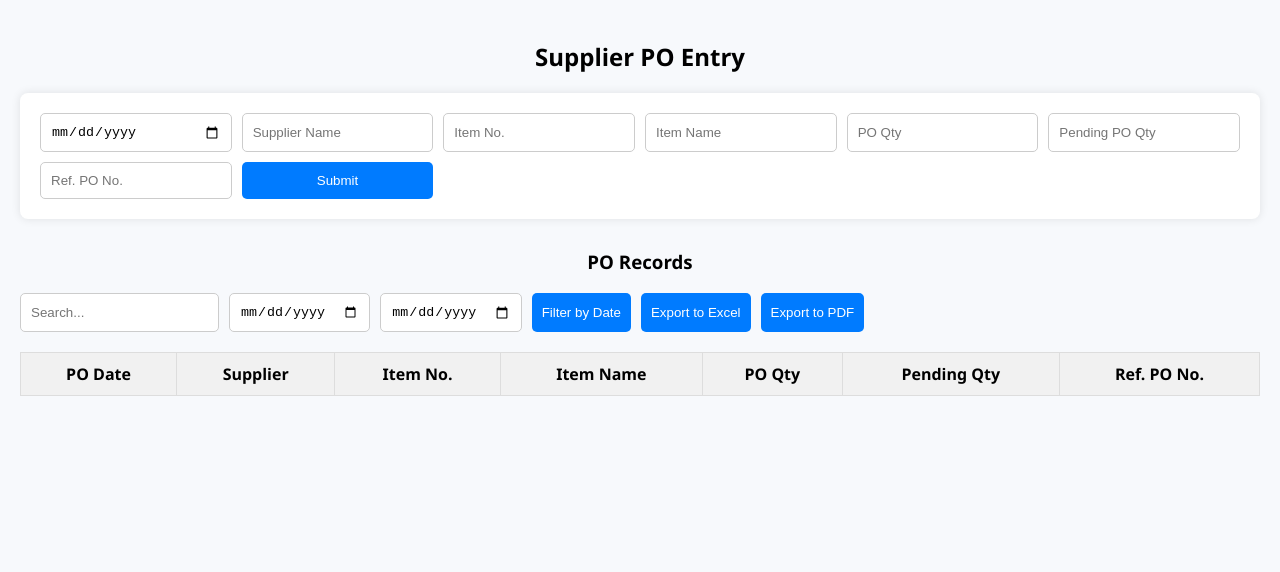
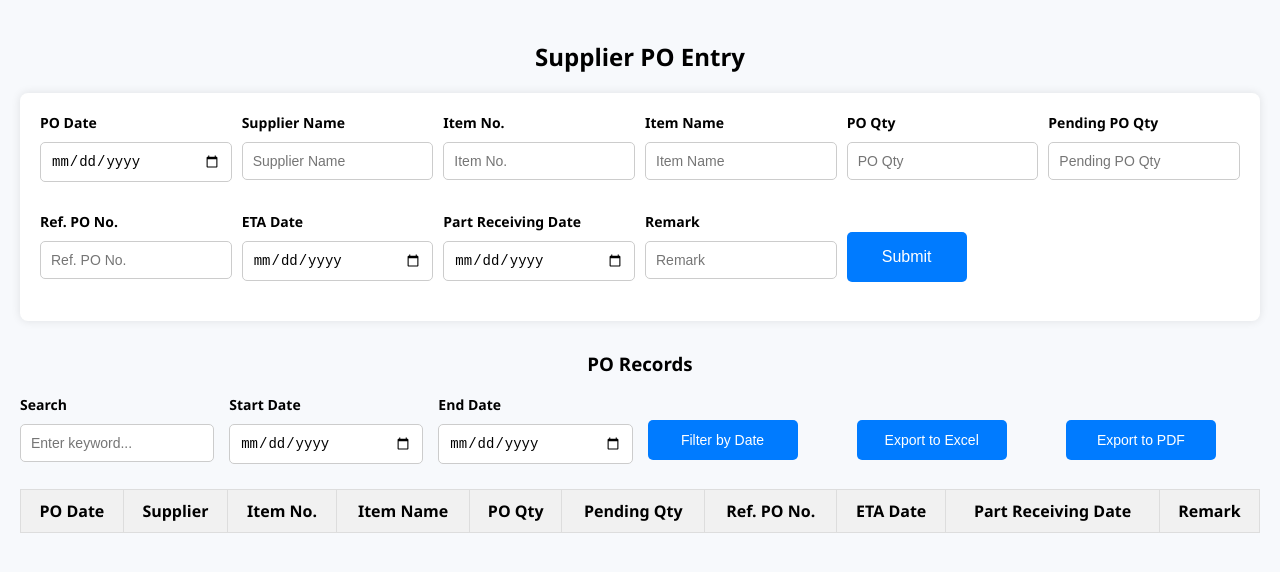
Before and after one commit to vedikagitproject/Supplier-Data-, a plain HTML site: page index.html in a window 1280 px wide. Drawn offline with nearby package versions, Linux system fonts and the light colour scheme; no server answers.

Commit message:
Add files via upload

```diff
--- a/index.html
+++ b/index.html
@@ -31,18 +31,37 @@
       grid-template-columns: repeat(auto-fit, minmax(180px, 1fr));
       margin-bottom: 30px;
     }
+.form-group {
+  margin-bottom: 15px;
+}
 
-    input, button {
+label {
+  font-weight: bold;
+  display: block;
+  margin-bottom: 5px;
+  font-size: 14px;
+}
+
+input {
+  width: 100%;
   padding: 10px;
+  margin: 5px 0;
   border: 1px solid #ccc;
   border-radius: 5px;
+  font-size: 14px;
 }
 
 button {
   background-color: #007BFF;
   color: white;
   border: none;
+  width:120px;
+  height:50px;
+  padding: 10px 20px;
+  border-radius: 5px;
   cursor: pointer;
+  font-size: 16px;
+  margin-top: 20px;
 }
 
 button:hover {
@@ -52,9 +71,46 @@
    .controls {
   display: flex;
   flex-wrap: wrap;
-      gap: 10px;
-      margin-bottom: 10px;
+  gap: 15px;
+  margin-bottom: 20px;
 }
+
+.control-group {
+  display: flex;
+  flex-direction: column;
+  min-width: 150px;
+  flex: 1;
+}
+
+.control-group label {
+  font-weight: bold;
+  margin-bottom: 5px;
+  font-size: 14px;
+}
+
+.control-group input,
+.control-group button {
+  padding: 10px;
+  border: 1px solid #ccc;
+  border-radius: 5px;
+  font-size: 14px;
+  width: 100%;
+}
+
+.control-group button {
+  background-color: #007BFF;
+  color: white;
+  border: none;
+  cursor: pointer;
+  margin-top: 1px;
+  width:150px;
+  height:40px;
+}
+
+.control-group button:hover {
+  background-color: #0056b3;
+}
+
 
     table {
       width: 100%;
@@ -82,6 +138,12 @@
       background-color: #e0ffe0;
     }
 
+    .overdue {
+      background-color: #fff3cd !important;
+      color: #856404;
+      font-weight: bold;
+    }
+
     @media (max-width: 768px) {
       form {
         grid-template-columns: 1fr;
@@ -98,26 +160,93 @@
   <h2>Supplier PO Entry</h2>
 
   <form id="poForm">
-    <input type="date" name="poDate" required />
-    <input type="text" name="supname" placeholder="Supplier Name" required />
-    <input type="text" name="itemNo" placeholder="Item No." required />
-    <input type="text" name="itemName" placeholder="Item Name" required />
-    <input type="number" name="poQty" placeholder="PO Qty" required min="1" />
-    <input type="number" name="pendingQty" placeholder="Pending PO Qty" required min="0" />
-    <input type="text" name="refPONo" placeholder="Ref. PO No." required />
+  <div class="form-group">
+    <label for="poDate">PO Date</label>
+    <input type="date" name="poDate" id="poDate" required />
+  </div>
+
+  <div class="form-group">
+    <label for="supname">Supplier Name</label>
+    <input type="text" name="supname" id="supname" placeholder="Supplier Name" required />
+  </div>
+
+  <div class="form-group">
+    <label for="itemNo">Item No.</label>
+    <input type="text" name="itemNo" id="itemNo" placeholder="Item No." required />
+  </div>
+
+  <div class="form-group">
+    <label for="itemName">Item Name</label>
+    <input type="text" name="itemName" id="itemName" placeholder="Item Name" required />
+  </div>
+
+  <div class="form-group">
+    <label for="poQty">PO Qty</label>
+    <input type="number" name="poQty" id="poQty" placeholder="PO Qty" required min="1" />
+  </div>
+
+  <div class="form-group">
+    <label for="pendingQty">Pending PO Qty</label>
+    <input type="number" name="pendingQty" id="pendingQty" placeholder="Pending PO Qty" required min="0" />
+  </div>
+
+  <div class="form-group">
+    <label for="refPONo">Ref. PO No.</label>
+    <input type="text" name="refPONo" id="refPONo" placeholder="Ref. PO No." required />
+  </div>
+
+  <div class="form-group">
+    <label for="etaDate">ETA Date</label>
+    <input type="date" name="etaDate" id="etaDate" required />
+  </div>
+
+  <div class="form-group">
+    <label for="partReceivingDate">Part Receiving Date</label>
+    <input type="date" name="partReceivingDate" id="partReceivingDate" required />
+  </div>
+
+  <div class="form-group">
+    <label for="remark">Remark</label>
+    <input type="text" name="remark" id="remark" placeholder="Remark" required />
+  </div>
+
   <button type="submit">Submit</button>
 </form>
 
   <h3>PO Records</h3>
 
   <div class="controls">
-    <input type="text" id="searchInput" placeholder="Search..." onkeyup="searchTable()">
+  <div class="control-group">
+    <label for="searchInput">Search</label>
+    <input type="text" id="searchInput" placeholder="Enter keyword..." onkeyup="searchTable()">
+  </div>
+
+  <div class="control-group">
+    <label for="startDate">Start Date</label>
     <input type="date" id="startDate">
+  </div>
+
+  <div class="control-group">
+    <label for="endDate">End Date</label>
     <input type="date" id="endDate">
+  </div>
+
+  <div class="control-group">
+    <label>&nbsp;</label>
     <button onclick="filterByDate()">Filter by Date</button>
+  </div>
+
+  <div class="control-group">
+    <label>&nbsp;</label>
     <button onclick="exportToExcel()">Export to Excel</button>
+  </div>
+
+  <div class="control-group">
+    <label>&nbsp;</label>
     <button onclick="exportToPDF()">Export to PDF</button>
   </div>
+</div>
+
 
   <table id="poTable">
     <thead>
@@ -129,6 +258,9 @@
         <th onclick="sortTable(4)">PO Qty</th>
         <th onclick="sortTable(5)">Pending Qty</th>
         <th onclick="sortTable(6)">Ref. PO No.</th>
+        <th onclick="sortTable(7)">ETA Date</th>
+        <th onclick="sortTable(8)">Part Receiving Date</th>
+        <th onclick="sortTable(9)">Remark</th>
       </tr>
     </thead>
     <tbody></tbody>
@@ -140,7 +272,16 @@
   <script src="https://cdnjs.cloudflare.com/ajax/libs/jspdf-autotable/3.5.25/jspdf.plugin.autotable.min.js"></script>
 
   <script>
-    const scriptURL = 'https://script.google.com/macros/s/AKfycbzGCf5gLwpfPcRzvDotLarmWgQpr9DxlpadDi7q5hN-i9mONWmH6k4oSZwFNwAFTIOi/exec';
+    const scriptURL = 'https://script.google.com/macros/s/AKfycbzp5z6Rqb9Dm-QOZcE6rWT9vw_XGzA2ofnz7pcLFdIWRtrjRyiTNycCGC3u9xIWXkBJpQ/exec';
+
+    // Check if ETA date is overdue
+    function isDateOverdue(dateStr) {
+      const eta = new Date(dateStr);
+      const today = new Date();
+      eta.setHours(0, 0, 0, 0);
+      today.setHours(0, 0, 0, 0);
+      return eta < today;
+    }
 
     document.getElementById('poForm').addEventListener('submit', async function (e) {
       e.preventDefault();
@@ -153,7 +294,10 @@
         itemName: form.itemName.value,
         poQty: form.poQty.value,
         pendingQty: form.pendingQty.value,
-        refPONo: form.refPONo.value
+        refPONo: form.refPONo.value,
+        etaDate: form.etaDate.value,
+        partReceivingDate: form.partReceivingDate.value,
+        remark: form.remark.value
       };
 
       try {
@@ -175,6 +319,7 @@
       }
     });
 
+    // Load and display PO data in the table
     async function loadTable() {
       try {
         const res = await fetch(scriptURL);
@@ -192,12 +337,24 @@
             <td>${row.poQty}</td>
             <td>${row.pendingQty}</td>
             <td>${row.refPONo}</td>
+            <td>${row.etaDate}</td>
+            <td>${row.partReceivingDate}</td>
+            <td>${row.remark}</td>
           `;
+
+          // Add status class based on Pending Qty
           if (parseInt(row.pendingQty) > 0) {
             tr.classList.add('pending');
           } else {
             tr.classList.add('fulfilled');
           }
+
+          // Add overdue status based on ETA date
+          if (isDateOverdue(row.etaDate)) {
+            tr.classList.add('overdue');
+            tr.title = "ETA Overdue";
+          }
+
           tbody.appendChild(tr);
         });
       } catch (err) {
@@ -205,6 +362,7 @@
       }
     }
 
+    // Sort the table based on column clicked
     function sortTable(col) {
       const table = document.getElementById("poTable");
       const rows = Array.from(table.rows).slice(1);
@@ -214,6 +372,7 @@
       sorted.forEach(row => table.appendChild(row));
     }
 
+    // Search function for the table
     function searchTable() {
       const val = document.getElementById('searchInput').value.toLowerCase();
       const rows = document.querySelectorAll('#poTable tbody tr');
@@ -224,6 +383,7 @@
       });
     }
 
+    // Filter records by date range
     function filterByDate() {
       const start = new Date(document.getElementById('startDate').value);
       const end = new Date(document.getElementById('endDate').value);
@@ -234,11 +394,13 @@
       });
     }
 
+    // Export table to Excel
     function exportToExcel() {
       const wb = XLSX.utils.table_to_book(document.getElementById('poTable'), { sheet: "PO Data" });
       XLSX.writeFile(wb, "PO_Data.xlsx");
     }
 
+    // Export table to PDF
     function exportToPDF() {
       const { jsPDF } = window.jspdf;
       const doc = new jsPDF();
@@ -250,6 +412,7 @@
       doc.save("PO_Data.pdf");
     }
 
+    // Load the table when the page is loaded
     loadTable();
   </script>
 
```
Lines whose indentation alone changed are shown as unchanged.
